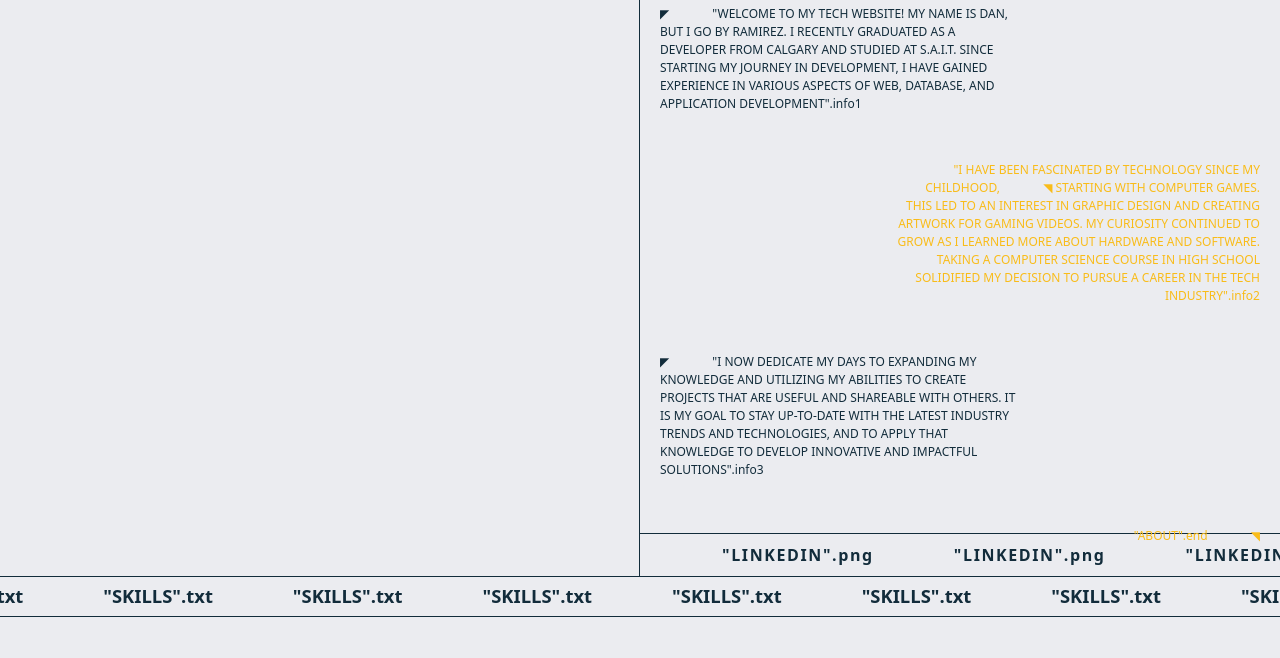
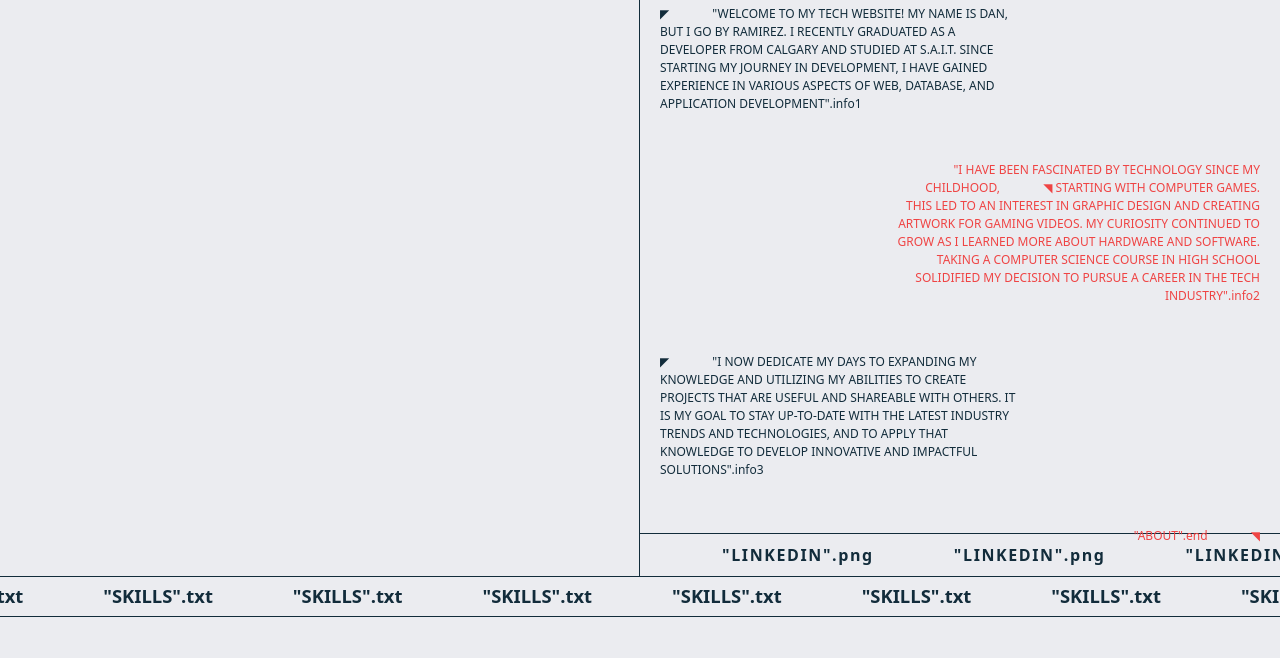
Before and after one commit to rmrz-daniel/Website, an Astro site: page / in a window 1280 px wide. Shown: the part 920-1578 px from the top of the page. Built offline with nearby package versions, Linux system fonts and the light colour scheme; Astro itself is replaced by a stand-in of ours.

Commit message:
Update index.astro
Changed the colour of some text because it was hard to read in light mode

```diff
--- a/src/pages/index.astro
+++ b/src/pages/index.astro
@@ -115,11 +115,11 @@ import "@fontsource/orbitron"
 							<!-- First text -->
 						<div class="font-medium text-[1.5vh] py-6 pl-5 w-3/5"> <span class="pr-10">◤</span> "WELCOME TO MY TECH WEBSITE! MY NAME IS DAN, BUT I GO BY RAMIREZ. I RECENTLY GRADUATED AS A DEVELOPER FROM CALGARY AND STUDIED AT S.A.I.T. SINCE STARTING MY JOURNEY IN DEVELOPMENT, I HAVE GAINED EXPERIENCE IN VARIOUS ASPECTS OF WEB, DATABASE, AND APPLICATION DEVELOPMENT".info1 </div>
 							<!-- Second Text -->
-						<div class="font-medium text-offoj text-[1.5vh] py-6 pr-5 w-3/5 text-right self-end"> "I HAVE BEEN FASCINATED BY TECHNOLOGY SINCE MY CHILDHOOD, <span class="pl-10">◥</span> STARTING WITH COMPUTER GAMES. THIS LED TO AN INTEREST IN GRAPHIC DESIGN AND CREATING ARTWORK FOR GAMING VIDEOS. MY CURIOSITY CONTINUED TO GROW AS I LEARNED MORE ABOUT HARDWARE AND SOFTWARE. TAKING A COMPUTER SCIENCE COURSE IN HIGH SCHOOL SOLIDIFIED MY DECISION TO PURSUE A CAREER IN THE TECH INDUSTRY".info2 </div>
+						<div class="font-medium text-red-500 dark:text-offoj text-[1.5vh] py-6 pr-5 w-3/5 text-right self-end"> "I HAVE BEEN FASCINATED BY TECHNOLOGY SINCE MY CHILDHOOD, <span class="pl-10">◥</span> STARTING WITH COMPUTER GAMES. THIS LED TO AN INTEREST IN GRAPHIC DESIGN AND CREATING ARTWORK FOR GAMING VIDEOS. MY CURIOSITY CONTINUED TO GROW AS I LEARNED MORE ABOUT HARDWARE AND SOFTWARE. TAKING A COMPUTER SCIENCE COURSE IN HIGH SCHOOL SOLIDIFIED MY DECISION TO PURSUE A CAREER IN THE TECH INDUSTRY".info2 </div>
 							<!-- Third Text -->
 						<div class="font-medium text-[1.5vh] py-6 pl-5 w-3/5"> <span class="pr-10">◤</span> "I NOW DEDICATE MY DAYS TO EXPANDING MY KNOWLEDGE AND UTILIZING MY ABILITIES TO CREATE PROJECTS THAT ARE USEFUL AND SHAREABLE WITH OTHERS. IT IS MY GOAL TO STAY UP-TO-DATE WITH THE LATEST INDUSTRY TRENDS AND TECHNOLOGIES, AND TO APPLY THAT KNOWLEDGE TO DEVELOP INNOVATIVE AND IMPACTFUL SOLUTIONS".info3 </div>
 							<!-- Ending Tag -->
-						<div class="font-medium text-offoj text-[1.5vh] py-6 pr-5 w-3/5 text-right self-end"> "ABOUT".end <span class="pl-10">◥</span></div>
+						<div class="font-medium text-red-500 dark:text-offoj text-[1.5vh] py-6 pr-5 w-3/5 text-right self-end"> "ABOUT".end <span class="pl-10">◥</span></div>
 
 
 					</div>
```
